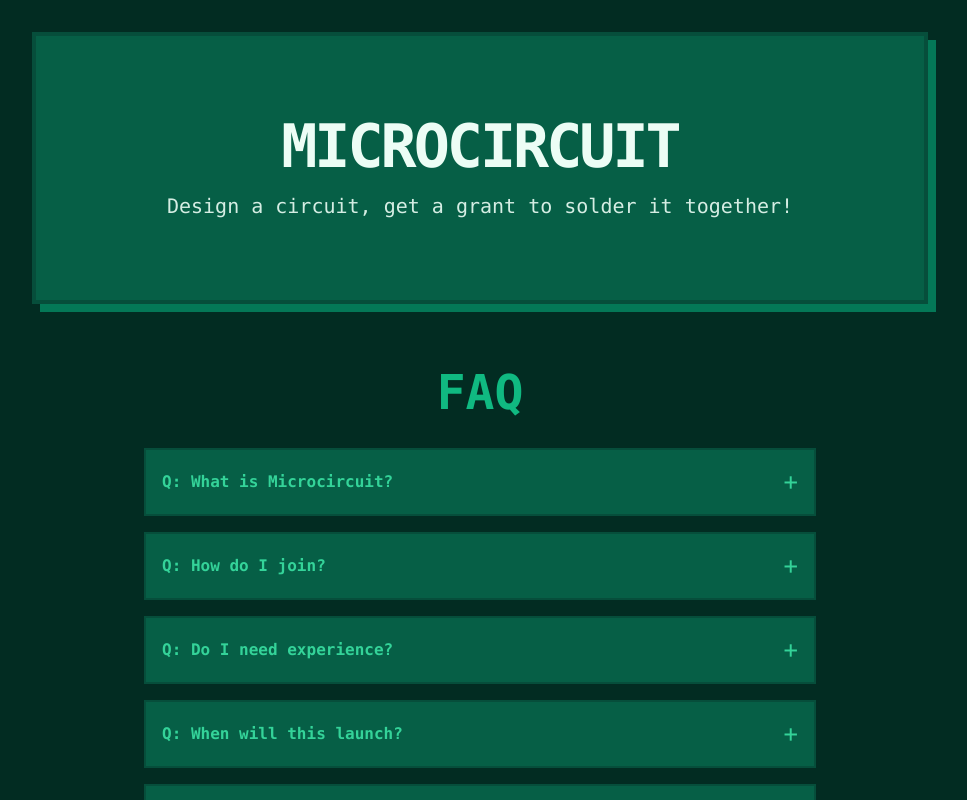
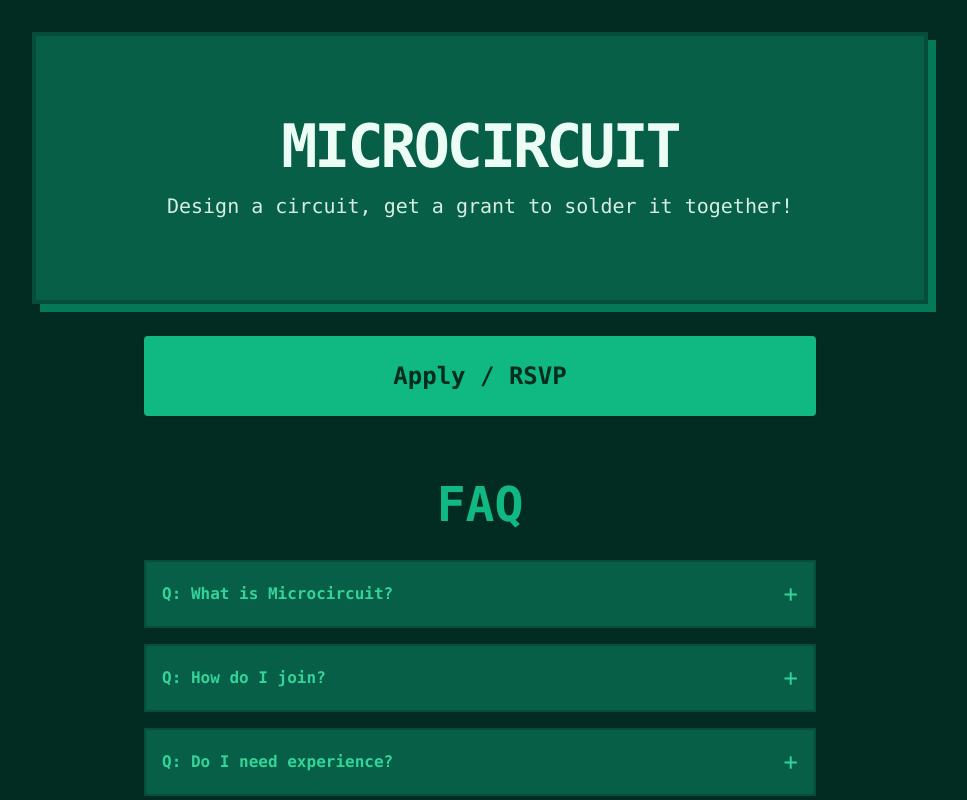
Before and after one commit to mkinteh2012-glitch/microcircuit-website, a SvelteKit app: page / in a window 1280 px wide. Shown: the top 800 px of the page, without its empty margins (160-1127 px from the left). Built offline with nearby package versions, Linux system fonts and the light colour scheme.

Commit message:
added emails and a RSVP button

```diff
--- a/src/routes/+page.svelte
+++ b/src/routes/+page.svelte
@@ -29,6 +29,9 @@
     <h1 class="text-6xl font-black uppercase tracking-tighter mb-4">Microcircuit</h1>
     <p class="text-xl opacity-90">Design a circuit, get a grant to solder it together!</p>
   </header>
+  <div class="max-w-4xl mx-auto mt-8 text-center">
+    <a href="https://iceverychill.fillout.com/microcircuits" target="_blank" rel="noopener noreferrer" class="block w-3/4 max-w-3xl mx-auto px-8 py-6 text-2xl bg-[#10b981] text-[#022c22] font-bold rounded shadow" style="text-decoration:none;">Apply / RSVP</a>
+  </div>
 
   <section class="max-w-2xl mx-auto mt-16">
     <h2 class="text-5xl font-bold mb-8 text-[#10b981] text-center">FAQ</h2>
@@ -69,7 +72,7 @@
             </button>
             {#if slackOpen}
               <div class="px-4 pb-4 text-sm opacity-80">
-                <p>Have questions, DM <a href="https://app.slack.com/client/E09V59WQY1E/dms" target="_blank" rel="noopener noreferrer" style="text-decoration:underline; font-weight:700;">@PenguinMo</a></p>
+                <p>Have questions, DM <a href="https://app.slack.com/client/E09V59WQY1E/dms" target="_blank" rel="noopener noreferrer" style="text-decoration:underline; font-weight:700;">@PenguinMo</a> or <a href="https://app.slack.com/client/E09V59WQY1E/dms" target="_blank" rel="noopener noreferrer" style="text-decoration:underline; font-weight:700;">@Ice(VeryChill)</a></p>
               </div>
             {/if}
           </div>
@@ -81,10 +84,12 @@
             </button>
             {#if emailOpen}
               <div class="px-4 pb-4 text-sm opacity-80">
-                <p>Send us an email: <a href="mailto:mkinteh2012@gmail.com" style="text-decoration:underline; font-weight:700;">mkinteh2012@gmail.com</a></p>
+                <p>Send us an email: <a href="mailto:mkinteh2012@gmail.com" style="text-decoration:underline; font-weight:700;">mkinteh2012@gmail.com</a> or <a href="mailto:lustanleyz@gmail.com" style="text-decoration:underline; font-weight:700;">lustanleyz@gmail.com</a></p>
               </div>
             {/if}
           </div>
+
+
         </div>
       {/if}
     </div>
```
